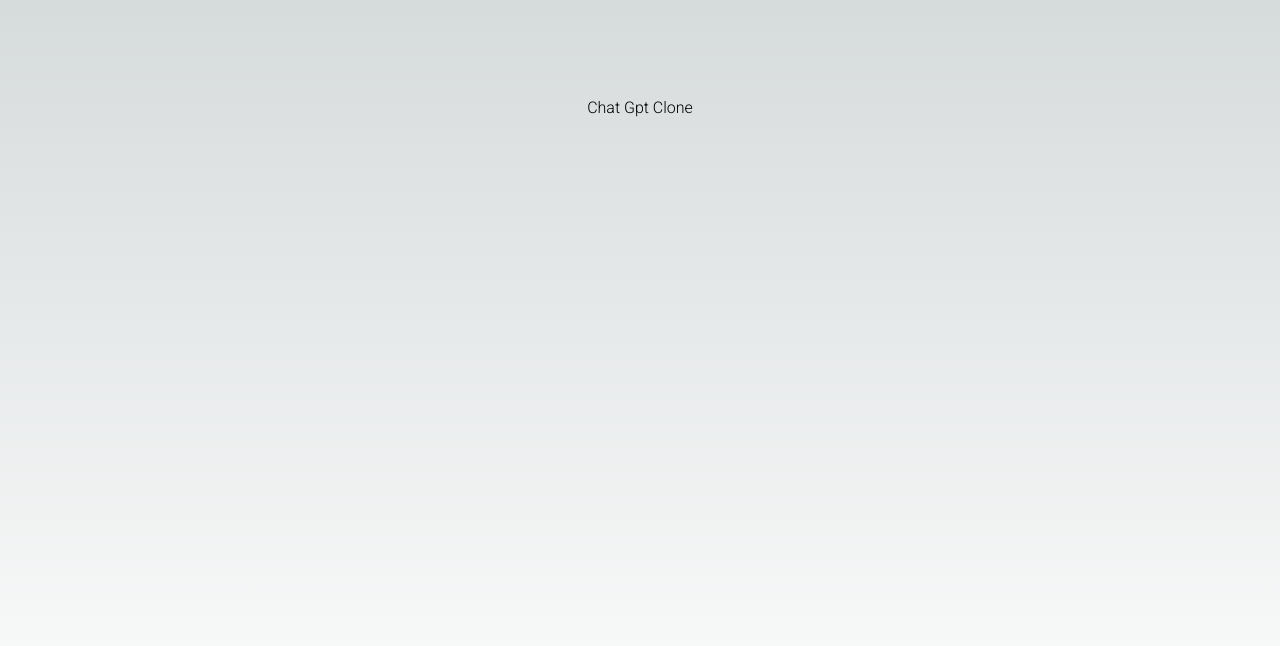
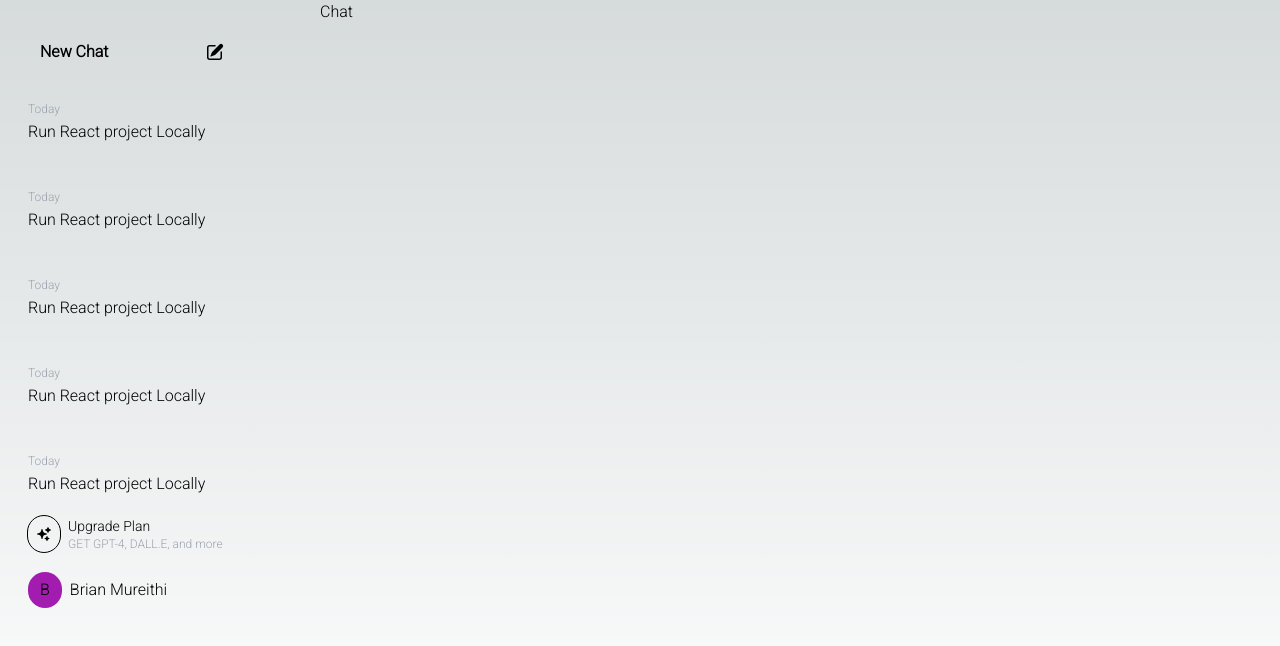
Before and after one commit to NjugunaBrian/khatGPT, a Next.js app: page / in a window 1280 px wide. Shown: the top 646 px of the page. Built offline with nearby package versions, Linux system fonts and the light colour scheme.

Commit message:
feat: sidebar

```diff
--- a/app/page.tsx
+++ b/app/page.tsx
@@ -1,9 +1,12 @@
+import Chat from "@/components/Chat";
+import Sidebar from "@/components/sidebar";
 import Image from "next/image";
 
 export default function Home() {
   return (
-    <main className="flex min-h-screen flex-col items-center justify-between p-24">
-      <h1>Chat Gpt Clone</h1>
+    <main className="min-h-screen flex w-full">
+      <Sidebar />
+      <Chat />
     </main>
   );
 }
--- /dev/null
+++ b/components/Chat.tsx
@@ -0,0 +1,9 @@
+import React from 'react'
+
+function Chat() {
+  return (
+    <div className='w-9/12'>Chat</div>
+  )
+}
+
+export default Chat
--- /dev/null
+++ b/components/sidebar.tsx
@@ -0,0 +1,68 @@
+import React from 'react'
+
+function Sidebar() {
+    return (
+        <section className='flex flex-col w-3/12 p-7 h-full relative'>
+            <div className='overflow-y-scroll h-9/12'>
+                <div>
+                    <button className='p-3 flex items-center justify-center space-x-24 rounded-md hover:bg-[#060606]'>
+                        <p className='font-bold'>New Chat</p>
+                        <svg xmlns="http://www.w3.org/2000/svg" viewBox="0 0 20 20" fill="currentColor" className="w-5 h-5">
+                            <path d="m5.433 13.917 1.262-3.155A4 4 0 0 1 7.58 9.42l6.92-6.918a2.121 2.121 0 0 1 3 3l-6.92 6.918c-.383.383-.84.685-1.343.886l-3.154 1.262a.5.5 0 0 1-.65-.65Z" />
+                            <path d="M3.5 5.75c0-.69.56-1.25 1.25-1.25H10A.75.75 0 0 0 10 3H4.75A2.75 2.75 0 0 0 2 5.75v9.5A2.75 2.75 0 0 0 4.75 18h9.5A2.75 2.75 0 0 0 17 15.25V10a.75.75 0 0 0-1.5 0v5.25c0 .69-.56 1.25-1.25 1.25h-9.5c-.69 0-1.25-.56-1.25-1.25v-9.5Z" />
+                        </svg>
+                    </button>
+                </div>
+
+                <div className='py-5'>
+                    <span className='text-gray-400 text-xs '>Today</span>
+                    <p>Run React project Locally</p>
+                </div>
+                <div className='py-5'>
+                    <span className='text-gray-400 text-xs '>Today</span>
+                    <p>Run React project Locally</p>
+                </div>
+                <div className='py-5'>
+                    <span className='text-gray-400 text-xs '>Today</span>
+                    <p>Run React project Locally</p>
+                </div>
+                <div className='py-5'>
+                    <span className='text-gray-400 text-xs '>Today</span>
+                    <p>Run React project Locally</p>
+                </div>
+                <div className='py-5'>
+                    <span className='text-gray-400 text-xs '>Today</span>
+                    <p>Run React project Locally</p>
+                </div>
+
+            </div>
+
+            <div className='h-3/12'>
+
+                <div className='flex space-x-2 hover:bg-[#060606]'>
+                    <button className='rounded-full outline outline-[1px] px-2 py-0'>
+                        <svg xmlns="http://www.w3.org/2000/svg" viewBox="0 0 24 24" fill="currentColor" className="w-4 h-4">
+                            <path fillRule="evenodd" d="M9 4.5a.75.75 0 0 1 .721.544l.813 2.846a3.75 3.75 0 0 0 2.576 2.576l2.846.813a.75.75 0 0 1 0 1.442l-2.846.813a3.75 3.75 0 0 0-2.576 2.576l-.813 2.846a.75.75 0 0 1-1.442 0l-.813-2.846a3.75 3.75 0 0 0-2.576-2.576l-2.846-.813a.75.75 0 0 1 0-1.442l2.846-.813A3.75 3.75 0 0 0 7.466 7.89l.813-2.846A.75.75 0 0 1 9 4.5ZM18 1.5a.75.75 0 0 1 .728.568l.258 1.036c.236.94.97 1.674 1.91 1.91l1.036.258a.75.75 0 0 1 0 1.456l-1.036.258c-.94.236-1.674.97-1.91 1.91l-.258 1.036a.75.75 0 0 1-1.456 0l-.258-1.036a2.625 2.625 0 0 0-1.91-1.91l-1.036-.258a.75.75 0 0 1 0-1.456l1.036-.258a2.625 2.625 0 0 0 1.91-1.91l.258-1.036A.75.75 0 0 1 18 1.5ZM16.5 15a.75.75 0 0 1 .712.513l.394 1.183c.15.447.5.799.948.948l1.183.395a.75.75 0 0 1 0 1.422l-1.183.395c-.447.15-.799.5-.948.948l-.395 1.183a.75.75 0 0 1-1.422 0l-.395-1.183a1.5 1.5 0 0 0-.948-.948l-1.183-.395a.75.75 0 0 1 0-1.422l1.183-.395c.447-.15.799-.5.948-.948l.395-1.183A.75.75 0 0 1 16.5 15Z" clipRule="evenodd" />
+                        </svg>
+                    </button>
+                    <div className='flex flex-col'>
+                        <p className='text-sm'>Upgrade Plan</p>
+                        <p className='text-xs text-gray-400'>GET GPT-4, DALL.E, and more</p>
+                    </div>
+
+                </div>
+                <div className='flex space-x-2 py-5'>
+                    <button className='bg-fuchsia-700 rounded-full px-3 py-1.5'>
+                        B
+                    </button>
+                    <div className='flex items-center justify-center'>
+                        <p >Brian Mureithi</p>
+                    </div>
+                </div>
+            </div>
+
+        </section>
+    )
+}
+
+export default Sidebar
```
Also changed, not shown: package.json (+6 -5 lines), 1 other file (tests, documents, lock files or other folders).
